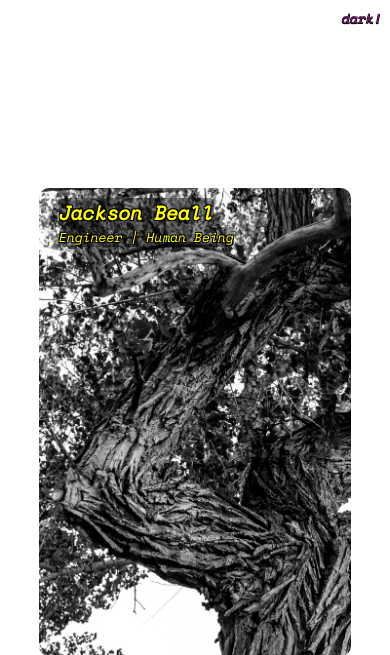
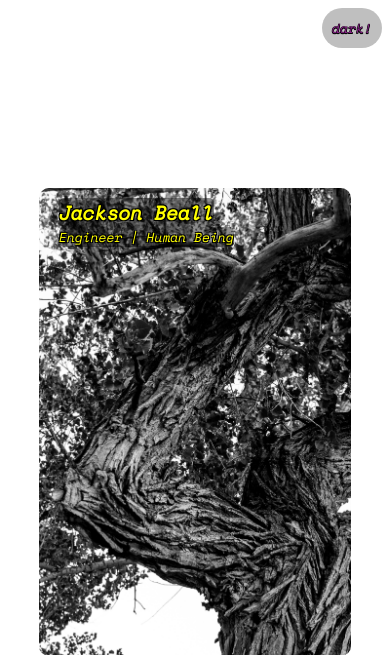
Before and after one commit to jacksonwb/jacksonwb.com, a PHP site: page / in a window 390 px wide. Shown: the top 655 px of the page. Run offline with PHP 8.4, Linux system fonts and the light colour scheme.

Commit message:
add toggle background for media query

```diff
--- a/style.css
+++ b/style.css
@@ -145,13 +145,21 @@ a:hover .link-tail {
 	html {
 		font-size: 13px;
 	}
+
 	.float {
 		width: 80vw;
 		height: 120vw;
 		min-width: 200px;
 	}
+
 	.tooltip {
 		margin-top: 30%;
+	}
+
+	#toggle {
+		border-radius: 30px;
+		background-color: rgba(145, 145, 145, 0.582);
+		padding: 10px;
 	}
 }
 
@@ -159,8 +167,15 @@ a:hover .link-tail {
 	html {
 		font-size: 12px;
 	}
+
 	.float {
 		width: 53.33vh;
 		height: 80vh;
 	}
+
+	#toggle {
+		border-radius: 30px;
+		background-color: rgba(145, 145, 145, 0.582);
+		padding: 10px;
+	}
 }
```
